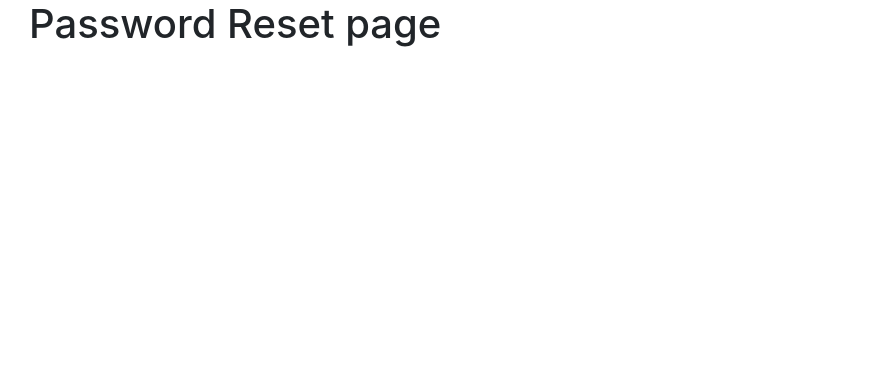
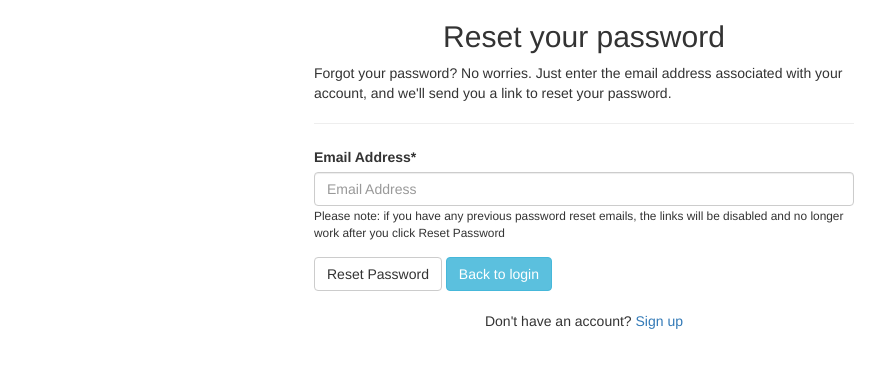
Before and after one commit to kaylamuraoka/auth-sequelize-passport-app, a website: page client/forgot-password.html in a window 1280 px wide. Shown: the whole page, without its empty margins (56-941 px from the left). Drawn offline with nearby package versions, Linux system fonts and the light colour scheme; some packages are replaced by stand-ins of ours; a script that the page names is missing.

Commit message:
making edits to the forgot-password.html page

```diff
--- a/client/forgot-password.html
+++ b/client/forgot-password.html
@@ -30,7 +30,53 @@
     <div class="container">
       <div class="row">
         <div class="col-md-6 col-md-offset-3">
-          <h1>Password Reset page</h1>
+          <h2 class="text-center">Reset your password</h2>
+          <p>
+            Forgot your password? No worries. Just enter the email address
+            associated with your account, and we'll send you a link to reset
+            your password.
+          </p>
+          <hr />
+          <form class="reset-pwd pt-1">
+            <!-- Error alerts section -->
+            <div
+              style="display: none"
+              id="alert"
+              class="alert alert-danger alert-dismissible"
+              role="alert"
+            >
+              <span
+                class="glyphicon glyphicon-exclamation-sign"
+                aria-hidden="true"
+              ></span>
+              <span class="sr-only">Error:</span> <span class="ml-2 msg"></span>
+            </div>
+            <!-- Email input area -->
+            <div class="form-group">
+              <label for="email-input">Email Address*</label>
+              <input
+                type="email"
+                class="form-control"
+                id="email-input"
+                placeholder="Email Address"
+                required
+              />
+              <small id="email-validation" class="form-text"
+                >Please note: if you have any previous password reset emails,
+                the links will be disabled and no longer work after you click
+                Reset Password
+              </small>
+            </div>
+            <button type="submit" class="btn btn-default">
+              Reset Password
+            </button>
+            <a class="btn btn-info" href="/login">Back to login</a>
+          </form>
+          <br />
+
+          <p class="text-center">
+            Don't have an account? <a href="/signup">Sign up</a>
+          </p>
         </div>
       </div>
     </div>
@@ -50,7 +96,16 @@
     <script src="https://cdn.jsdelivr.net/npm/sweetalert2@10"></script>
     <!-- jQuery CDN -->
     <script src="https://cdnjs.cloudflare.com/ajax/libs/jquery/3.2.1/jquery.min.js"></script>
-    <!-- Custon JS files -->
+    <!-- FontAwesome kit's code here -->
+    <script
+      src="https://kit.fontawesome.com/b7705bf7e8.js"
+      crossorigin="anonymous"
+    ></script>
+    <!-- Custom JS files -->
     <script type="text/javascript" src="./assets/js/main.js"></script>
+    <script
+      type="text/javascript"
+      src="./assets/js/forgot-password.js"
+    ></script>
   </body>
 </html>
```
